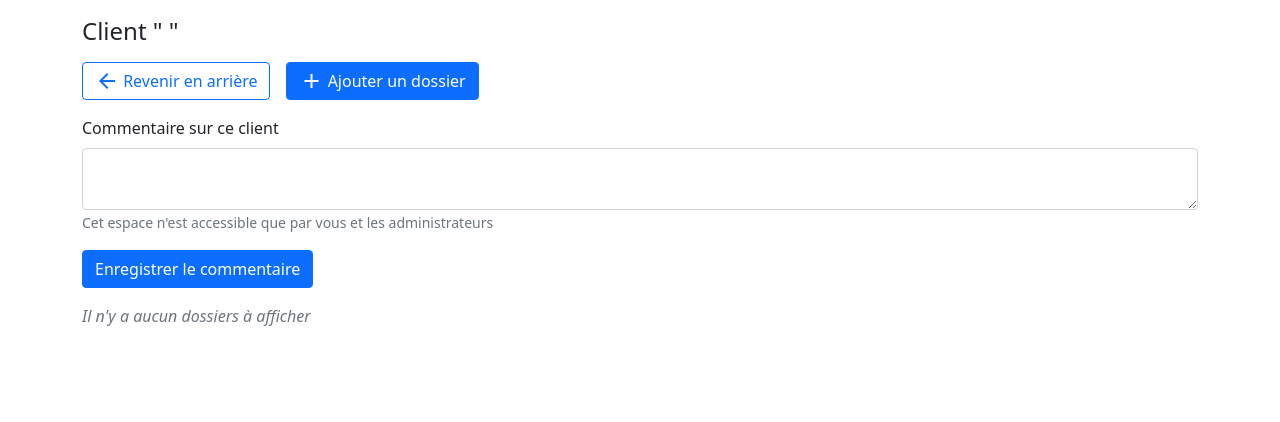
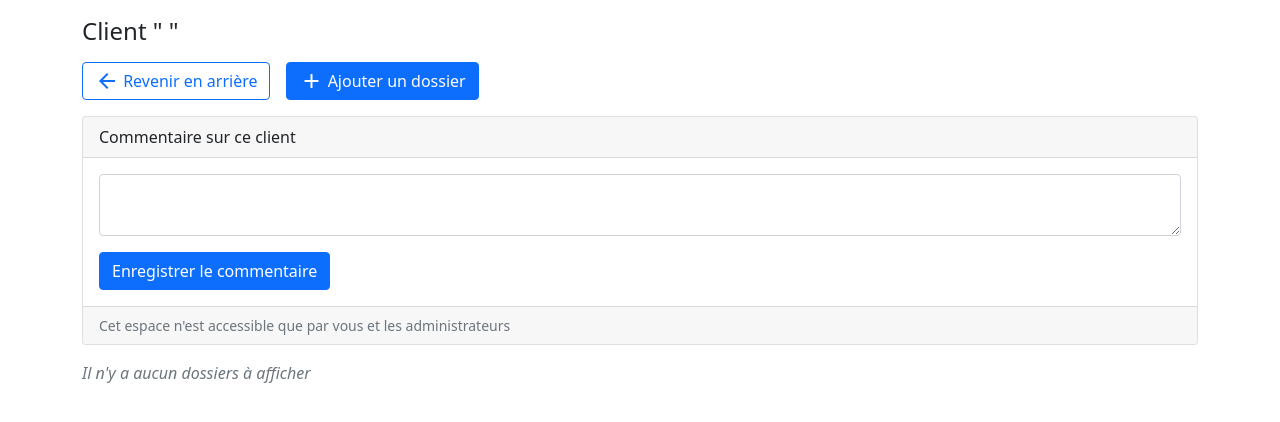
Before and after one commit to jeansordes/confort-maison-occitanie, a PHP site: template src/templates/roles/commercial/id-client.html.twig in a window 1280 px wide. Shown: the part 119-541 px from the top of the page. Run offline with PHP 8.4, Linux system fonts and the light colour scheme; the template is opened without the code that fills it, so the values that code supplies are empty; some libraries are stand-ins or nearby versions.

Commit message:
comment box design improved

```diff
--- a/src/templates/roles/commercial/id-client.html.twig
+++ b/src/templates/roles/commercial/id-client.html.twig
@@ -15,19 +15,17 @@
 				<i class="material-icons">add</i>
 				Ajouter un dossier</a>
 		</p>
-		<p>
-			<form method="post" action="{{ currentUrl }}/comment">
-				<div class="col">
-					<label class="form-label">Commentaire sur ce client</label>
-					<textarea name="comment" type="text" class="form-control">{{ comment }}</textarea>
-					<p>
-						<small class="text-muted">Cet espace n'est accessible que par vous
-							{{ isAdmin ? 'et le commercial à qui appartient ce client' : 'et les administrateurs' }}</small>
-					</p>
-				</div>
-                <button class="btn btn-primary">Enregistrer le commentaire</button>
+		<div class="card mb-3">
+            <div class="card-header">Commentaire sur ce client</div>
+			<form method="post" action="{{ currentUrl }}/comment" class="card-body">
+				<textarea name="comment" type="text" class="form-control">{{ comment }}</textarea>
+				<p>
+                </p>
+				<button class="btn btn-primary">Enregistrer le commentaire</button>
 			</form>
-		</p>
+            <small class="card-footer text-muted">Cet espace n'est accessible que par vous
+                {{ isAdmin ? 'et le commercial à qui appartient ce client' : 'et les administrateurs' }}</small>
+		</div>
 		{% if dossiers|length > 0 %}
 			<div class="card">
 				<ul class="list-group list-group-flush">
```
